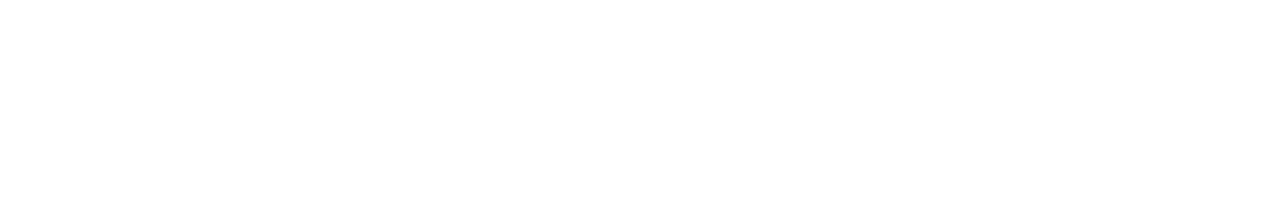
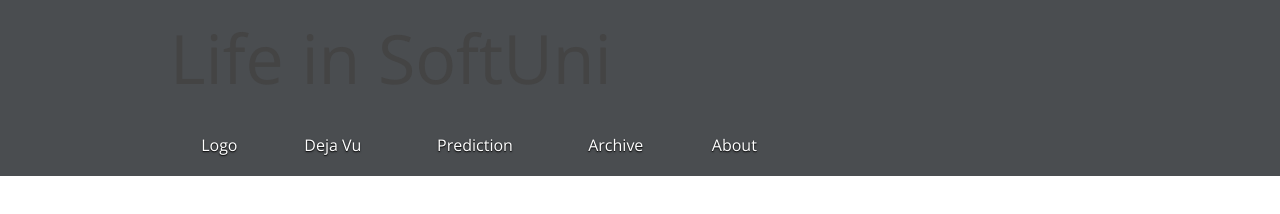
Before and after one commit to Elliott-SoftUni/Teamwork-Project, a website: page Gumby-master/index.html in a window 1280 px wide. Drawn offline with nearby package versions, Linux system fonts and the light colour scheme.

Commit message:
Adding header and nav to the index.html file

```diff
--- a/Gumby-master/index.html
+++ b/Gumby-master/index.html
@@ -13,7 +13,7 @@
 			 More info: h5bp.com/b/378 -->
 	<meta http-equiv="X-UA-Compatible" content="IE=edge,chrome=1">
 
-	<title>Gumby - A Flexible, Responsive CSS Framework - Powered by SASS</title>
+	<title>Life in SoftUni</title>
 	<meta name="description" content="" />
 	<meta name="keywords" content="" />
 	<meta name="author" content="humans.txt">
@@ -119,5 +119,20 @@
 	<script>window.attachEvent('onload',function(){CFInstall.check({mode:'overlay'})})</script>
 	<![endif]-->
 
+
+    <div class="navbar" id="nav1">
+        <div class="row">
+            <a class="toggle" gumby-trigger="#nav1 > ul" href="#"><i class="icon-menu"></i></a>
+            <h1>Life in SoftUni</h1>
+            <ul class="eight columns">
+                <li><a href="#">Logo</a></li>
+                <li><a href="#">Deja Vu</a></li>
+                <li><a href="#">Prediction</a></li>
+                <li><a href="#">Archive</a></li>
+                <li><a href="#">About</a></li>
+            </ul>
+        </div>
+    </div>
+
   </body>
 </html>
```
